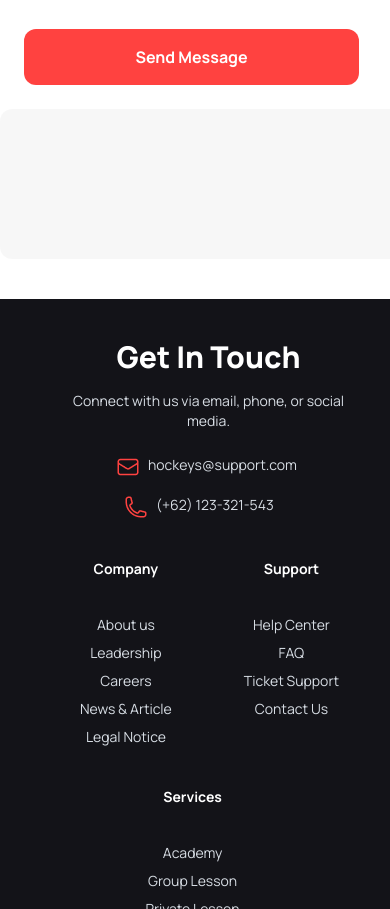
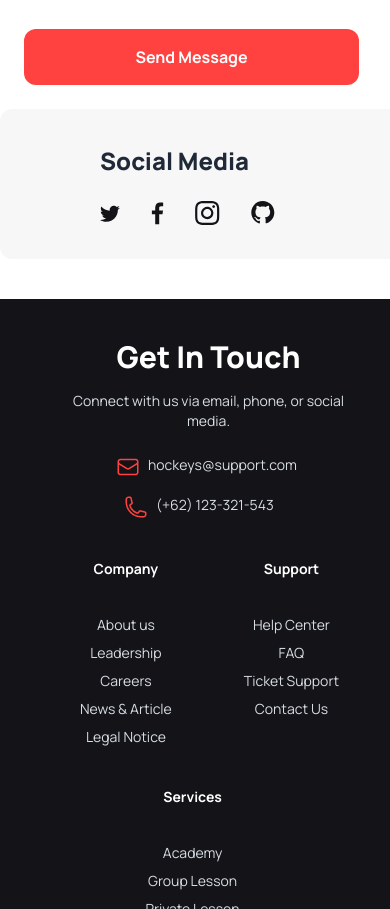
Before and after one commit to masum-k/3rd-assignment, a plain HTML site: page index.html in a window 390 px wide. Shown: the part 8031-8940 px from the top of the page. Drawn offline with nearby package versions, Linux system fonts and the light colour scheme.

Commit message:
fixed social media position

```diff
--- a/index.html
+++ b/index.html
@@ -548,7 +548,7 @@
                     </div>
                 </div>
             </div>
-            <div class="bg-[#13131808] pl-[510px] rounded-xl m-auto w-[1170px] h-[150px] mt-6">
+            <div class="bg-[#13131808] pl-[100px] lg:pl-[510px] rounded-xl m-auto w-[1170px] h-[150px] mt-6">
                 <div class="space-y-6 pt-9">
                     <h3 class="text-2xl font-extrabold">Social Media</h3>
                     <img src="Images/Social.svg" alt="">
```
